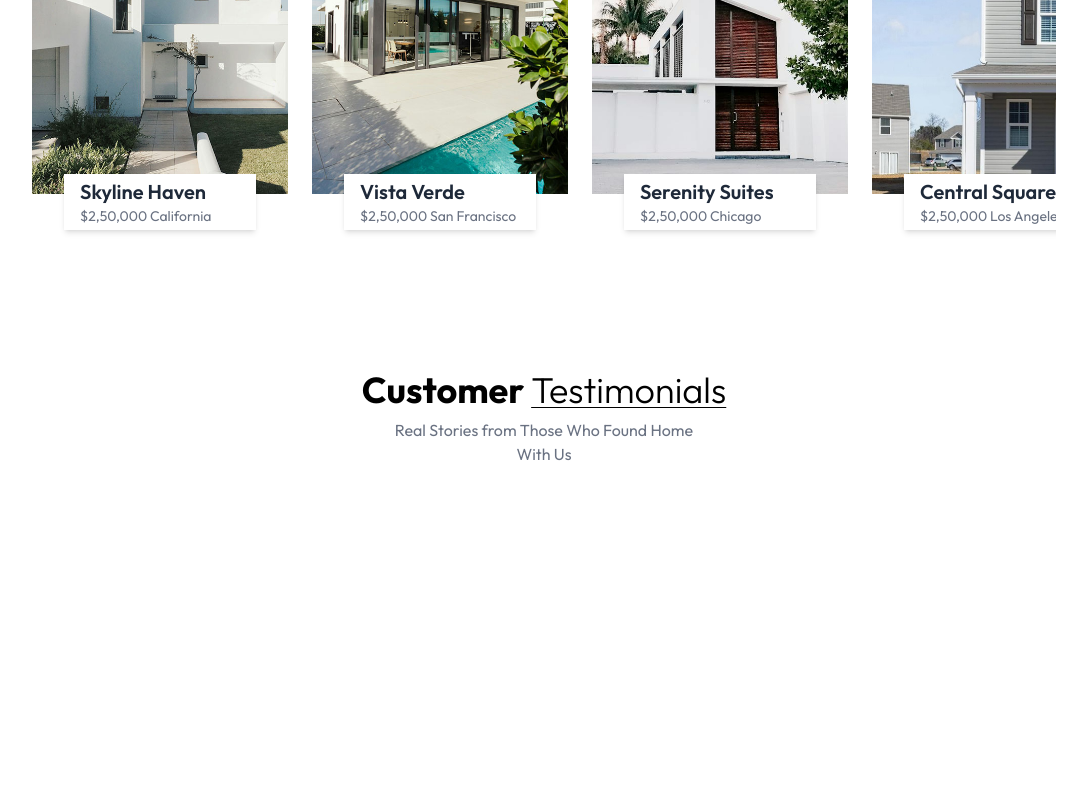
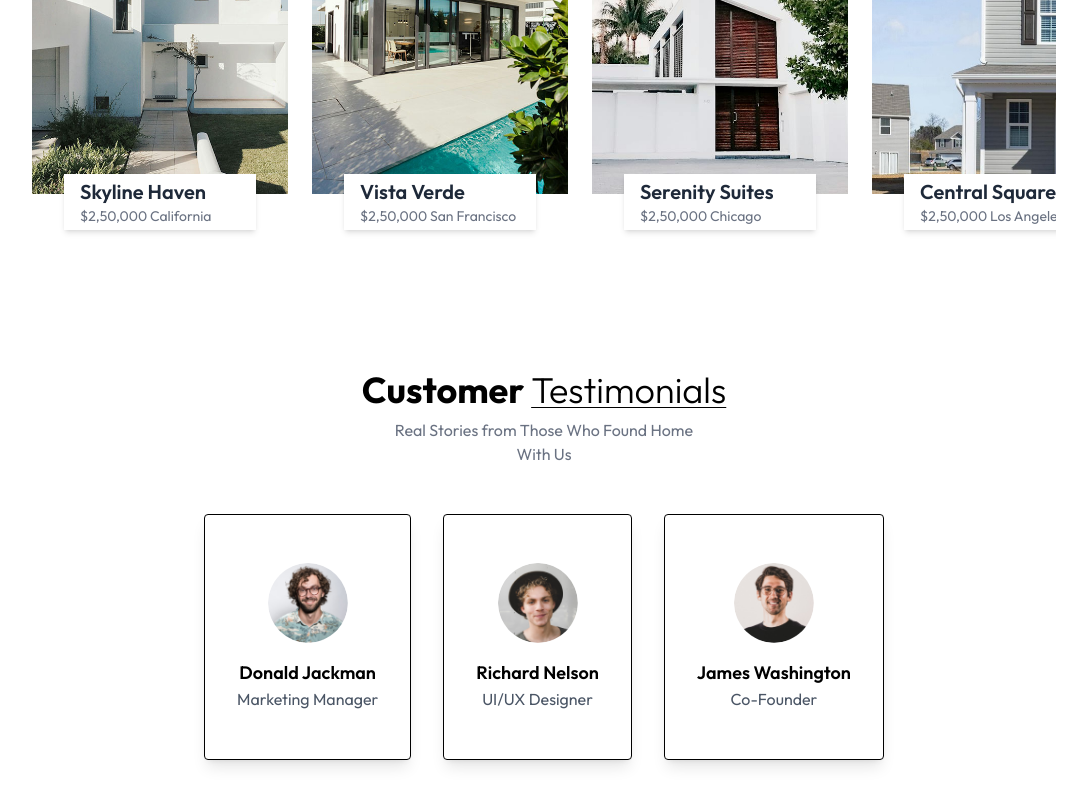
Before and after one commit to ankittripathe/RealEstate-App, a React (Vite) app: page / in a window 1280 px wide. Shown: the part 2166-2966 px from the top of the page, without its empty margins (96-1183 px from the left). Before the commit the page ends 2720 px from the top, so only its background shows below. Built offline with nearby package versions, Linux system fonts and the light colour scheme.

Commit message:
testimnials added

```diff
--- a/src/Components/Contact.jsx
+++ /dev/null
@@ -1,11 +0,0 @@
-import React from 'react'
-
-const Contact = () => {
-  return (
-    <div className='flex'>
-
-    </div>
-  )
-}
-
-export default Contact
--- a/src/Components/Project.jsx
+++ b/src/Components/Project.jsx
@@ -42,7 +42,6 @@
         <div className="flex gap-6 transition-transform duration-500 ease-in-out">
           {projectsData.map((project, index) => {
             return (
-              <>
                 <div
                   key={index}
                   className="relative flex-shrink-0 w-full sm:w-1/4"
@@ -52,6 +51,7 @@
                     alt={project.title}
                     className="w-full h-auto mb-14"
                   />
+
                   <div className="absolute left-0 right-0 bottom-5 flex justify-center">
                     <div className="inline-block bg-white w-3/4 px-4 py-1 shadow-md">
                       <h2 className="text-xl font-semibold text-gray-800">
@@ -63,7 +63,6 @@
                     </div>
                   </div>
                 </div>
-              </>
             );
           })}
         </div>
--- a/src/Components/Testimonials.jsx
+++ b/src/Components/Testimonials.jsx
@@ -1,8 +1,6 @@
 import React from "react";
-import { assetsCollection, testimonialsData } from "../assets/assets";
-import star_icon from '../assets/star_icon.svg'
-
-
+import { testimonialsData } from "../assets/assets";
+import star_icon from "../assets/star_icon.svg";
 
 const Testimonials = () => {
   return (
@@ -20,19 +18,24 @@
         Real Stories from Those Who Found Home With Us
       </p>
 
-      {/* <div className="flex flex-wrap justify-center gap-8 ">
+      <div className="flex flex-wrap justify-center gap-8 ">
         {testimonialsData.map((testimonial, index) => {
           return (
-            <>
-            <div key={index} className="max-w-[340px] border shadow-lg rounded px-8 py-12 text-center">
-            <img src={testimonial.image} alt={testimonial.title} className="w-20 h-20 rounded-full mx-auto mb-4"/>
-          </div>
-          <h2>{testimonial.name}</h2>
-          <p>{testimonial.title}</p>
+            <div
+              key={index}
+              className="max-w-[340px] border shadow-lg rounded px-8 py-12 text-center"
+            >
+              <img
+                src={testimonial.image}
+                alt={testimonial.title}
+                className="w-20 h-20 rounded-full mx-auto mb-4"
+              />
+              <h2 className="text-lg font-semibold">{testimonial.name}</h2>
+              <p className="text-gray-600">{testimonial.title}</p>
+            </div>
           )
-          </>
-     </div> */}
-
+        })}
+      </div>
     </div>
   );
 };
```
